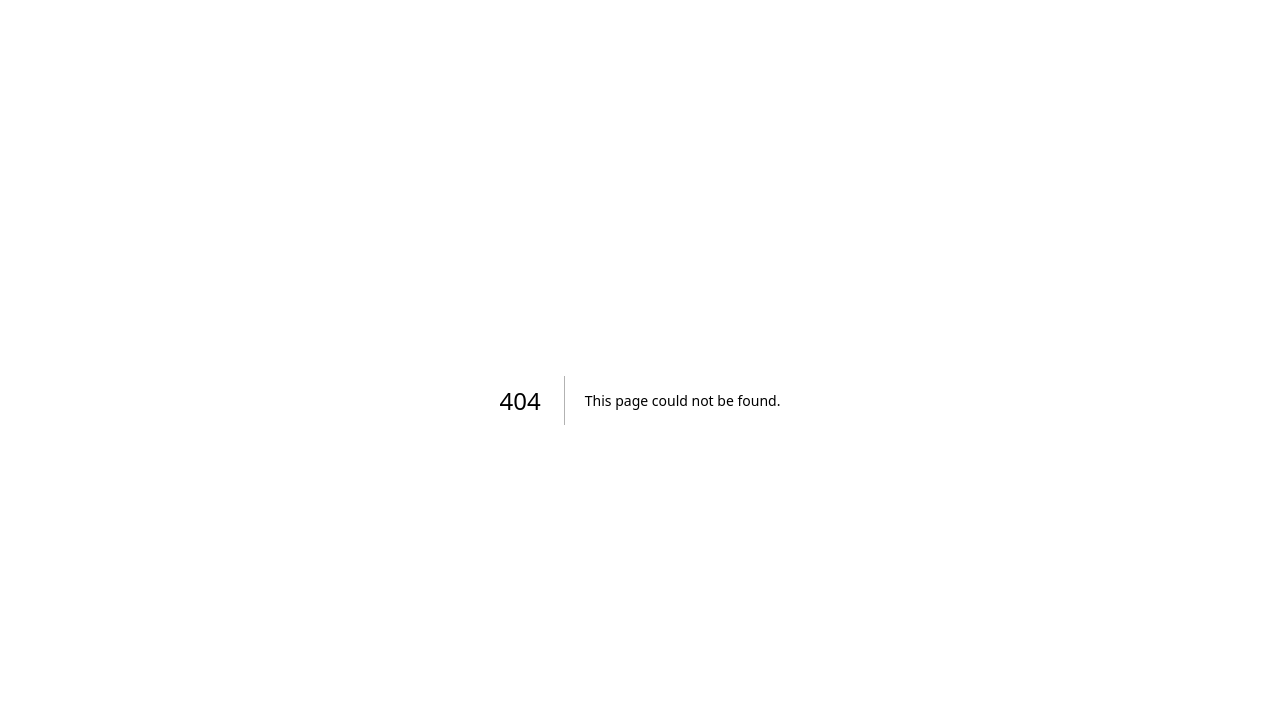
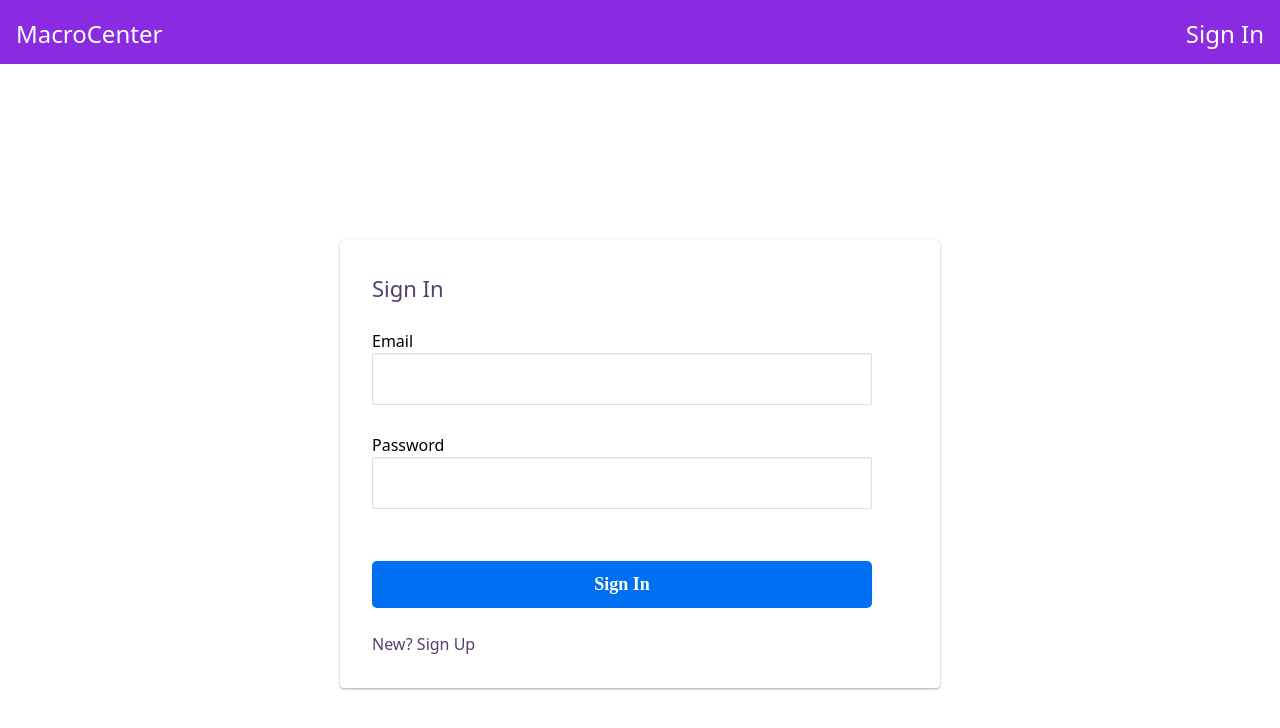
Before and after one commit to gohzer/csc322_lttstore, a Next.js app: page /signin in a window 1280 px wide. Before the commit this address had no page. Shown: the top 728 px of the page. Built offline with nearby package versions, Linux system fonts and the light colour scheme.

Commit message:
basic authentication

```diff
--- a/firebase/config.js
+++ b/firebase/config.js
@@ -1,16 +1,32 @@
 // Import the functions you need from the SDKs you need
-import { initializeApp, getApps } from "firebase/app";
+import { initializeApp } from "firebase/app";
+import { getAuth } from "firebase/auth";
+import { getFirestore } from "firebase/firestore";
+
 
 const firebaseConfig = {
-    apiKey: process.env.apiKey,
-    authDomain: process.env.authDomain,
-    projectId: process.env.projectId,
-    storageBucket: process.env.storageBucket,
-    messagingSenderId: process.env.messagingSenderId,
-    appId: process.env.appId,
-};
+
+    apiKey: "AIzaSyBLn47es6rRDLyNIftUhNrUSf1W-wPb8is",
+
+    authDomain: "cs322-lttstore.firebaseapp.com",
+
+    projectId: "cs322-lttstore",
+
+    storageBucket: "cs322-lttstore.appspot.com",
+
+    messagingSenderId: "750375157971",
+
+    appId: "1:750375157971:web:cd53f90d40ff29a50fd426"
+
+  };
+
 
 // Initialize Firebase
-let firebase_app = getApps().length === 0 ? initializeApp(firebaseConfig) : getApps()[0];
+const app = initializeApp(firebaseConfig);
 
-export default firebase_app;
+const database = getFirestore(app);
+const auth = getAuth(app);
+
+export {
+    app, auth, database
+}
--- a/pages/_document.tsx
+++ b/pages/_document.tsx
@@ -1,12 +1,13 @@
 import { Html, Head, Main, NextScript } from 'next/document'
+import Navbar from './navbars'
 
 export default function Document() {
   return (
     <Html lang="en">
       <Head />
       <body>
+        <NextScript />
         <Main />
-        <NextScript />
       </body>
     </Html>
   )
--- a/pages/index.tsx
+++ b/pages/index.tsx
@@ -5,15 +5,19 @@
 import Head from 'next/head';
 import Navbar from './navbars';
 import ComputerCards from './computerCards';
+import { getAuth, onAuthStateChanged } from "firebase/auth";
+import { auth } from "../firebase/config"
+
 
 export default function Home() {
+  if(!auth.currentUser) console.log("not auth");
   return (
     <>
       <Head>
           <title>MacroCenter</title>
       </Head>
-      <Navbar/>
       <main>
+        <Navbar />
         <div className='start_build_div'>
           <p id ="build_Machine_p">Build Your Own <br/> Machine</p>
           <button id = "start_build_btn">
--- a/pages/navbars.tsx
+++ b/pages/navbars.tsx
@@ -8,14 +8,16 @@
 - role dependent views: rely on conditional components
 */
 import styles from '@/styles/Navbar.module.css'
+import { getAuth, onAuthStateChanged } from "firebase/auth";
+import { auth } from "../firebase/config"
 
 export default function Navbar() {
-    let authState = 0; // this is temporary!
-    if(authState == 0) { // not authenticated
+
+    if(!auth.currentUser) { // not authenticated
         // this is a little hacky, but it works
-        var componentList = NavbarLinks.filter(p => p.name == "Log In");
+        var componentList = NavbarLinks.filter(p => p.name == "Sign In");
     } else { // authenticated as normal user
-        var componentList = NavbarLinks.filter(p => p.name != "Log In");
+        var componentList = NavbarLinks.filter(p => p.name != "Sign In");
     }
     return(
     <div>
@@ -51,7 +53,7 @@
 
 export const NavbarLinks = [
     new NavbarLink("Cart", "/cart"),
-    new NavbarLink("Log In", "/login"),
+    new NavbarLink("Sign In", "/signin"),
     new NavbarLink("Profile", "/profile"),
 ]
 
--- a/pages/sign_in.tsx
+++ /dev/null
@@ -1 +0,0 @@
-import { getAuth, createUserWithEmailAndPassword } from "firebase/auth";
--- /dev/null
+++ b/pages/signin.tsx
@@ -0,0 +1,61 @@
+
+import Link from "next/link";
+import styles from "../styles/Auth.module.css";
+import { useState, FormEvent } from "react";
+import { signIn } from '../utils/users'
+import { useRouter } from 'next/router';
+import Navbar from "./navbars";
+
+export default function SignUp() {
+  const [email, setEmail] = useState("");
+  const [password, setPassword] = useState("");
+  const router = useRouter();
+
+  const handleSubmit = async (event: FormEvent<HTMLFormElement>) => {
+    event.preventDefault();
+    // User login authentication
+    if(await signIn(email, password)) {
+      router.push("/")
+    }
+  }
+  return(
+    <div>
+      <Navbar />
+    <div className={styles.container}>
+
+      <div className={styles.card}>
+        <h1 className={styles.heading}>Sign In</h1>
+        <form onSubmit={handleSubmit}>
+          <label className={styles.label}>
+            Email
+            <input
+              className={styles.input}
+              type="text"
+              value={email}
+              onChange={(e) => setEmail(e.target.value)}
+            />
+          </label>
+          <br />
+          <label className={styles.label}>
+            Password
+            <input
+              className={styles.input}
+              type="password"
+              value={password}
+              onChange={(e) => setPassword(e.target.value)}
+            />
+          </label>
+          <br />
+          <button className={styles.button} type="submit">
+            Sign In
+          </button>
+        </form>
+        <br></br>
+        <div className={styles.links}>
+          <Link className={styles.new} href="/signup">New? Sign Up</Link>
+        </div>
+      </div>
+    </div>
+    </div>
+  )
+}
--- /dev/null
+++ b/pages/signup.tsx
@@ -0,0 +1,59 @@
+
+import Link from "next/link";
+import styles from "../styles/Auth.module.css";
+import { useState, FormEvent } from "react";
+import { signIn, signUp } from '../utils/users'
+import { useRouter } from 'next/router';
+import Navbar from "./navbars";
+
+export default function SignUp() {
+  const [email, setEmail] = useState("");
+  const [password, setPassword] = useState("");
+  const router = useRouter();
+
+  const handleSubmit = async (event: FormEvent<HTMLFormElement>) => {
+    event.preventDefault();
+    // User login authentication
+    signUp(email, password)
+  }
+  return(
+    <div>
+      <Navbar />
+    <div className={styles.container}>
+
+      <div className={styles.card}>
+        <h1 className={styles.heading}>Sign Up</h1>
+        <form onSubmit={handleSubmit}>
+          <label className={styles.label}>
+            Email
+            <input
+              className={styles.input}
+              type="text"
+              value={email}
+              onChange={(e) => setEmail(e.target.value)}
+            />
+          </label>
+          <br />
+          <label className={styles.label}>
+            Password
+            <input
+              className={styles.input}
+              type="password"
+              value={password}
+              onChange={(e) => setPassword(e.target.value)}
+            />
+          </label>
+          <br />
+          <button className={styles.button} type="submit">
+            Sign Up
+          </button>
+        </form>
+        <br></br>
+        <div className={styles.links}>
+          <Link className={styles.new} href="/signin">Not New? Sign In</Link>
+        </div>
+      </div>
+    </div>
+    </div>
+  )
+}
--- /dev/null
+++ b/styles/Auth.module.css
@@ -0,0 +1,103 @@
+.container {
+  display: flex;
+  justify-content: center;
+  align-items: center;
+  height: 100vh;
+}
+
+.card {
+  width: 600px;
+  justify-content: center;
+  align-items: center;
+  background-color: #fff;
+  padding: 32px;
+  box-shadow: 0 1px 3px rgba(0, 0, 0, 0.12), 0 1px 2px rgba(0, 0, 0, 0.24);
+  border-radius: 4px;
+}
+
+.heading {
+  font-size: 22px;
+  font-weight: 500;
+  margin-bottom: 24px;
+  color: #573e6b;
+}
+
+.label {
+  display: block;
+  font-size: 16px;
+  margin-bottom: 8px;
+  color: black;
+}
+
+.input {
+  display: block;
+  width: 500px;
+  padding: 12px 16px;
+  font-size: 16px;
+  border: 1px solid #dddfe2;
+  border-radius: 2px;
+  background-color: #fff;
+  box-shadow: inset 0 1px 2px rgba(0, 0, 0, 0.06);
+  outline: none;
+  transition: border-color 0.2s;
+}
+
+.input:focus {
+  border-color: #9356aa;
+}
+
+.button {
+  display: block;
+  width: 500px;
+  margin-top: 24px;
+  padding: 12px 16px;
+  font-size: 16px;
+  font-weight: 600;
+  color: #fff;
+  background-color: blueviolet;
+  border: none;
+  border-radius: 2px;
+  cursor: pointer;
+  outline: none;
+  transition: background-color 0.2s;
+  font-family: "Rockwell";
+}
+
+.button:hover {
+  background-color: #9356aa;
+}
+
+.links {
+  display: flex;
+  justify-content: space-between;
+  align-items: center;
+  color: #573e6b;
+}
+
+.forgot:hover,
+.new:hover,
+.existing:hover {
+  text-decoration: underline;
+}
+
+.error {
+  color: red;
+}
+
+.image_container {
+  text-align: center;
+}
+
+.logo {
+  height: 25%;
+  width: 25%;
+}
+
+.header_icons {
+  height: 15%;
+  display: flex;
+  justify-content: space-between;
+  align-items: center;
+  border-bottom: 1px solid rgba(0, 0, 0, 0.1);
+  margin-bottom: 2%;
+}
--- /dev/null
+++ b/utils/users.js
@@ -0,0 +1,46 @@
+import { async } from "@firebase/util";
+import { auth } from "../firebase/config.js"
+import { getAuth, signInWithEmailAndPassword, createUserWithEmailAndPassword  } from "firebase/auth";
+
+// If email & password is acceptable creates a new user
+// Inputs: String Email & Password | Outputs: Boolean Success
+const signUp = async (email, password) => {
+  // Auth creates new user
+  setPersistence(auth, browserSessionPersistence)
+  .then(() => {
+    // Existing and future Auth states are now persisted in the current
+    // session only. Closing the window would clear any existing state even
+    // if a user forgets to sign out.
+    // ...
+    // New sign-in will be persisted with session persistence.
+    return createUserWithEmailAndPassword(auth, email, password);
+  })
+  .catch((error) => {
+    // Handle Errors here.
+    const errorCode = error.code;
+    const errorMessage = error.message;
+  });
+}
+
+// Authenticates email & password and signIns in user
+// Inputs: String Email & Password | Outputs: String UID
+const signIn = async (email, password) => {
+  console.log('Attempting user authentication');
+
+  setPersistence(auth, browserSessionPersistence)
+  .then(() => {
+    // Existing and future Auth states are now persisted in the current
+    // session only. Closing the window would clear any existing state even
+    // if a user forgets to sign out.
+    // ...
+    // New sign-in will be persisted with session persistence.
+    return signInWithEmailAndPassword(auth, email, password);
+  })
+  .catch((error) => {
+    // Handle Errors here.
+    const errorCode = error.code;
+    const errorMessage = error.message;
+  });
+}
+
+export { signUp, signIn };
```
